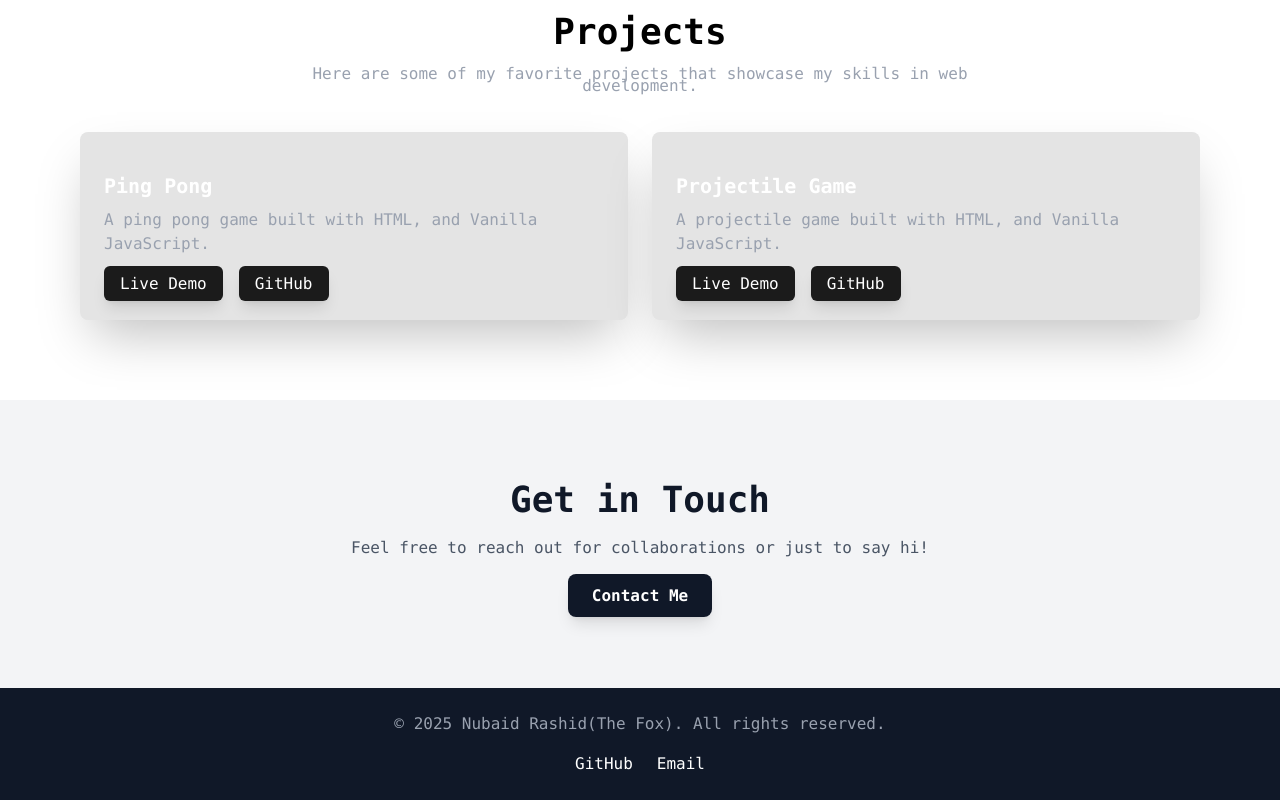
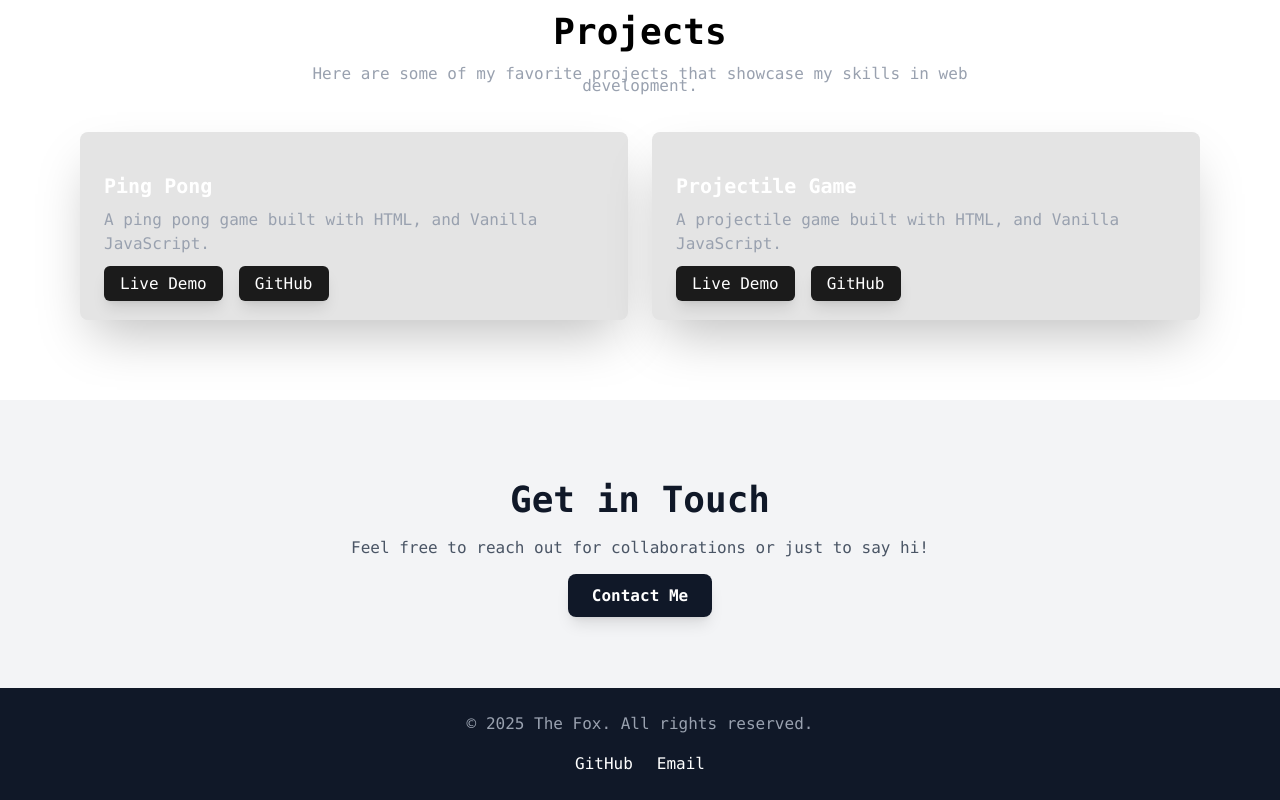
Before and after one commit to The-Fox-369/fox-portfolio, a Vue app: page / in a window 1280 px wide. Shown: the part 1452-2252 px from the top of the page. Built offline with nearby package versions, Linux system fonts and the light colour scheme.

Commit message:
Update Footer.vue

```diff
--- a/src/components/Footer.vue
+++ b/src/components/Footer.vue
@@ -1,7 +1,7 @@
 <template>
   <footer class="bg-gray-900 py-6 text-center text-white">
     <p class="text-gray-400">
-      &copy; {{ new Date().getFullYear() }} Nubaid Rashid(The Fox). All rights
+      &copy; {{ new Date().getFullYear() }} The Fox. All rights
       reserved.
     </p>
     <div class="mt-4 flex justify-center space-x-6">
```
